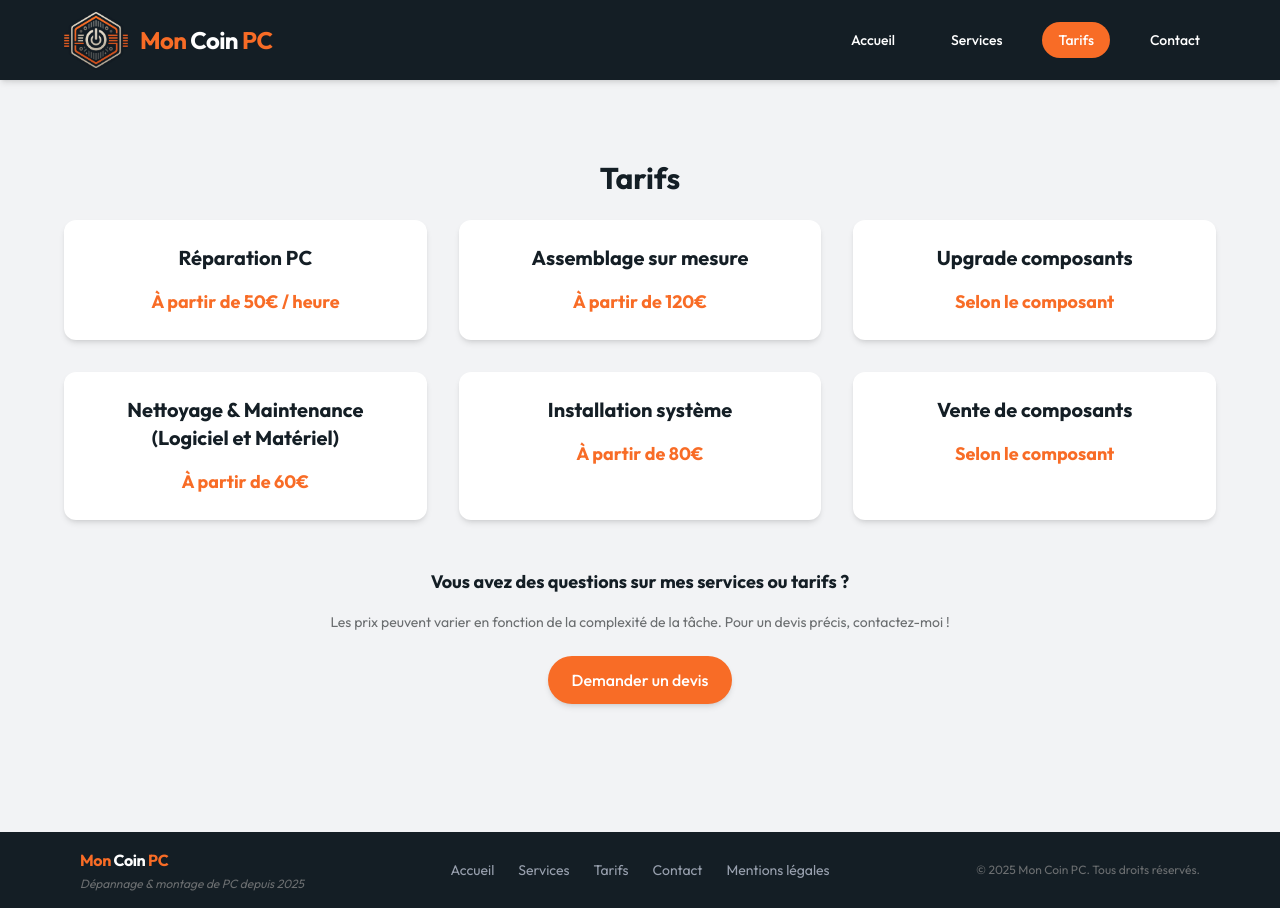
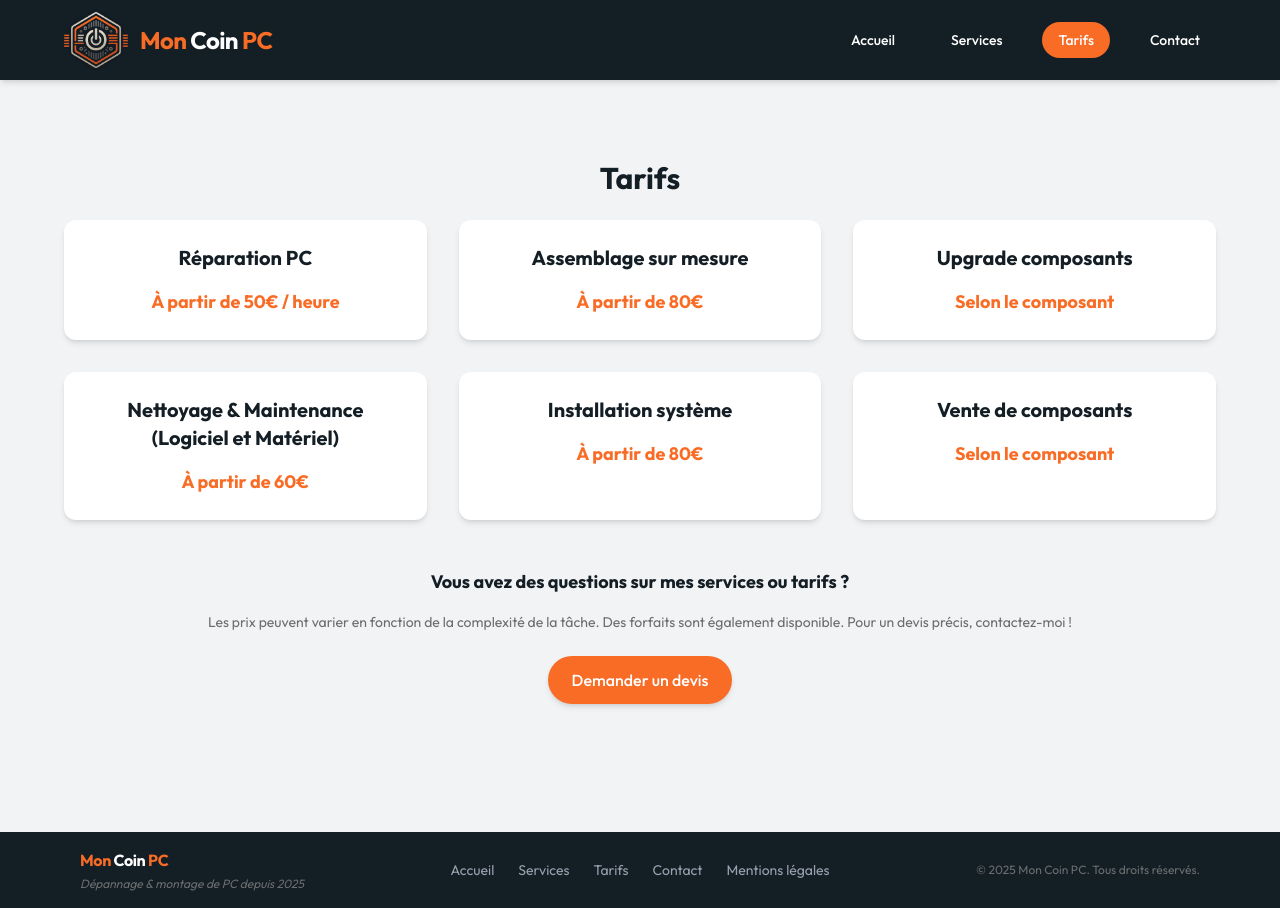
Before and after one commit to OrelienG/MonCoinPC, a React (Vite) app: page /pricing in a window 1280 px wide. Built offline with nearby package versions, Linux system fonts and the light colour scheme.

Commit message:
Fix pricing

```diff
--- a/src/pages/Pricing.tsx
+++ b/src/pages/Pricing.tsx
@@ -13,7 +13,7 @@ export const Pricing = () => {
     },
     {
       title: 'Assemblage sur mesure',
-      price: 'À partir de 120€',
+      price: 'À partir de 80€',
     },
     {
       title: 'Upgrade composants',
@@ -63,8 +63,8 @@ export const Pricing = () => {
             Vous avez des questions sur mes services ou tarifs ?
           </p>
           <p className="text-sm text-subtle mb-6">
-            Les prix peuvent varier en fonction de la complexité de la tâche. Pour un devis précis,
-            contactez-moi !
+            Les prix peuvent varier en fonction de la complexité de la tâche. Des forfaits sont
+            également disponible. Pour un devis précis, contactez-moi !
           </p>
           <a
             href="/contact"
```
